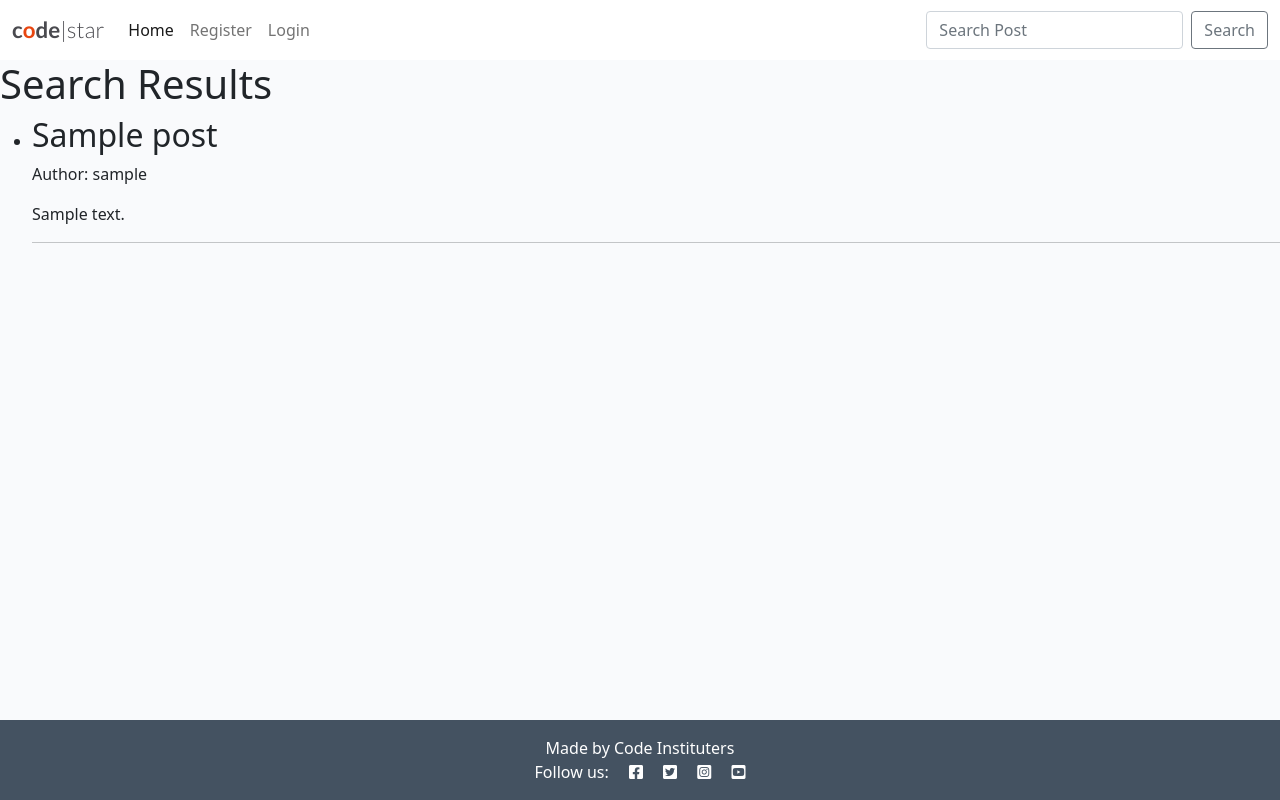
After one commit to Fwhiterabbit/AnimeBlog, a Django app: template templates/search_results.html in a window 1280 px wide. The commit adds this page. Run offline with Django 3.2, Linux system fonts and the light colour scheme; the template is opened without the code that fills it: values that come from a table or form of the project are taken from there, others are empty; tables that the repository leaves empty hold one stand-in row (values such as "Sample post").

Commit message:
search function

```diff
--- a/blog/forms.py
+++ b/blog/forms.py
@@ -6,3 +6,8 @@ class CommentForm(forms.ModelForm):
     class Meta:
         model = Comment
         fields = ('body',)
+
+
+class SearchForm(forms.Form):
+    author = forms.CharField(required=False)
+    title = forms.CharField(required=False)
--- a/blog/urls.py
+++ b/blog/urls.py
@@ -1,8 +1,10 @@
 from . import views
 from django.urls import path
+
 
 urlpatterns = [
     path('', views.PostList.as_view(), name='home'),
     path('<slug:slug>/', views.PostDetail.as_view(), name='post_detail'),
     path('like/<slug:slug>', views.PostLike.as_view(), name='post_like'),
+    path('search/', views.search, name='search'),
 ]
--- a/myanimeblog/settings.py
+++ b/myanimeblog/settings.py
@@ -47,6 +47,8 @@ INSTALLED_APPS = [
     'django.contrib.sessions',
     'django.contrib.messages',
     'django.contrib.sites',
+    'django.contrib.postgres', # updated
+    'django.contrib.sitemaps', #updated
     'allauth',
     'allauth.account',
     'allauth.socialaccount',
--- a/requirements.txt
+++ b/requirements.txt
@@ -5,6 +5,7 @@ dj3-cloudinary-storage==0.0.6
 Django==3.2.22
 django-allauth==0.57.0
 django-crispy-forms==1.14.0
+django-filter==23.3
 django-summernote==0.8.20.0
 gunicorn==21.2.0
 oauthlib==3.2.2
--- a/templates/base.html
+++ b/templates/base.html
@@ -50,9 +50,19 @@
                     </li>
                     {% endif %}
                 </ul>
-                <span class="navbar-text text-muted">
-                    adventures of a software developer
-                </span>
+
+                <form class="d-flex" method="GET"  action="{% url 'search' %}">
+                    {% csrf_token %}
+
+                    <input class="form-control me-2" type="search" placeholder="Search Post" name="query" aria-label="Search">
+                    <button class="btn btn-outline-secondary" type="submit">Search</button>
+
+
+
+
+
+                </form>
+
             </div>
         </div>
     </nav>
--- /dev/null
+++ b/templates/search_results.html
@@ -0,0 +1,17 @@
+{% extends 'base.html' %}
+
+{% block content %}
+    <h1>Search Results</h1>
+    <ul>
+        {% for post in results %}
+            <li>
+                <h2>{{ post.title }}</h2>
+                <p>Author: {{ post.author }}</p>
+                <p>{{ post.content }}</p>
+                <hr>
+            </li>
+        {% empty %}
+            <li>No results found</li>
+        {% endfor %}
+    </ul>
+{% endblock %}
```
Also changed, not shown: blog/views.py (+14 -1 lines).
